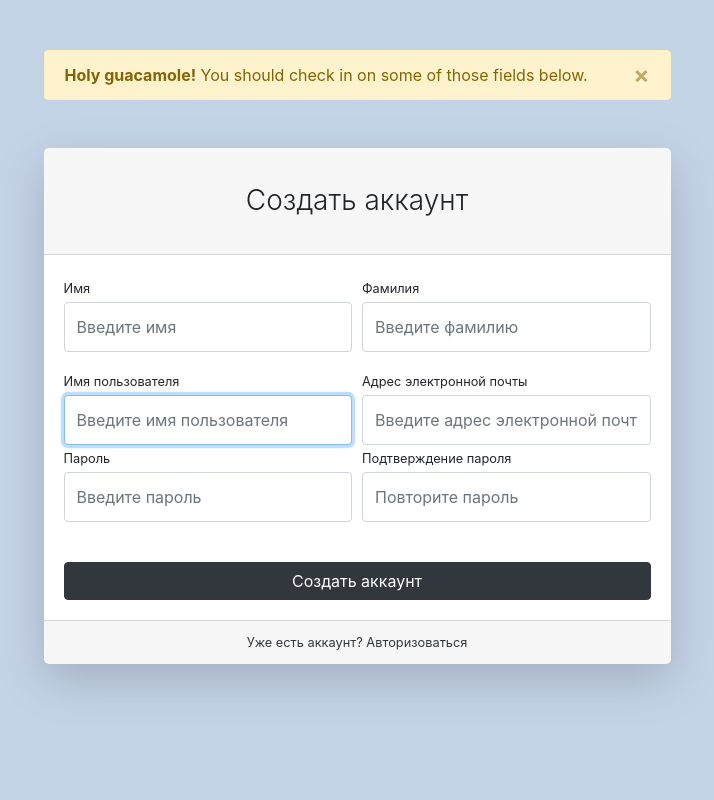
After one commit to Martinovdima/geekshop, a Django app: page /users/register/ in a window 1280 px wide. The commit adds this page. Shown: the whole page, without its empty margins (283-997 px from the left). Run offline with Django 3.2, Linux system fonts and the light colour scheme; some libraries are stand-ins or nearby versions.

Commit message:
added templates for Login and Register created LoginUserForm and Logic created RegisterUserForm and Logic

```diff
--- a/geekshop/urls.py
+++ b/geekshop/urls.py
@@ -19,12 +19,13 @@ from django.conf import settings
 from django.conf.urls.static import static
 
 from products.views import index, products
+from users.views import login, register
 
 urlpatterns = [
     path('admin/', admin.site.urls),
     path('', index, name='index'),
-    path('products/', products, name='products'),
     path('products/', include('products.urls', namespace='products')),
+    path('users/', include('users.urls', namespace='users')),
 ]
 
 if settings.DEBUG:
--- a/products/templates/products/base.html
+++ b/products/templates/products/base.html
@@ -34,7 +34,7 @@
                     <a class="nav-link" href="{% url 'products:index' %}">Каталог <i class="fas fa-shopping-bag"></i> </a>
                 </li>
                 <li class="nav-item">
-                    <a class="nav-link" href="auth/login.html">Войти <i class="fas fa-sign-in-alt"></i></a>
+                    <a class="nav-link" href="{% url 'users:login' %}">Войти <i class="fas fa-sign-in-alt"></i></a>
                 </li>
                 <li class="nav-item">
                     <a class="nav-link" href="auth/profile.html">Валерий П.
--- /dev/null
+++ b/users/forms.py
@@ -0,0 +1,22 @@
+from django.contrib.auth.forms import AuthenticationForm, UserCreationForm
+from django import forms
+
+from users.models import User
+
+class UserLoginForm(AuthenticationForm):
+    username = forms.CharField(widget=forms.TextInput(attrs={'class': 'form-control py-4', 'placeholder': 'Введите имя пользователя'}))
+    password = forms.CharField(widget=forms.PasswordInput(attrs={'class': 'form-control py-4', 'placeholder': 'Введите пароль'}))
+    class Meta:
+        model = User
+        fields = ('username', 'password')
+
+class UserRegisterForm(UserCreationForm):
+    username = forms.CharField(widget=forms.TextInput(attrs={'class': 'form-control py-4', 'placeholder': 'Введите имя пользователя'}))
+    email = forms.CharField(widget=forms.EmailInput(attrs={'class': 'form-control py-4', 'placeholder': 'Введите адрес электронной почты'}))
+    first_name = forms.CharField(widget=forms.TextInput(attrs={'class': 'form-control py-4', 'placeholder': 'Введите имя'}))
+    last_name = forms.CharField(widget=forms.TextInput(attrs={'class': 'form-control py-4', 'placeholder': 'Введите фамилию'}))
+    password1 = forms.CharField(widget=forms.PasswordInput(attrs={'class': 'form-control py-4', 'placeholder': 'Введите пароль'}))
+    password2 = forms.CharField(widget=forms.PasswordInput(attrs={'class': 'form-control py-4', 'placeholder': 'Повторите пароль'}))
+    class Meta:
+        model = User
+        fields = ('username','email', 'first_name', 'last_name', 'password1', 'password2')
--- /dev/null
+++ b/users/templates/users/base.html
@@ -0,0 +1,33 @@
+{% load static %}
+
+<!DOCTYPE html>
+<html lang="en">
+<head>
+    <meta charset="utf-8"/>
+    <meta http-equiv="X-UA-Compatible" content="IE=edge"/>
+    <meta name="viewport" content="width=device-width, initial-scale=1, shrink-to-fit=no"/>
+    <meta name="description" content=""/>
+    <meta name="author" content=""/>
+    <title>{{ title }}</title>
+    <link href="{% static 'css/auth-admin.css' %}" rel="stylesheet"/>
+    <script src="https://cdnjs.cloudflare.com/ajax/libs/font-awesome/5.15.1/js/all.min.js"
+            crossorigin="anonymous"></script>
+</head>
+<body class="bg-primary">
+<div id="layoutAuthentication">
+    <div id="layoutAuthentication_content">
+        <main>
+            <div class="container">
+                <div class="row justify-content-center">
+                    {% block content %} {% endblock %}
+                </div>
+            </div>
+        </main>
+    </div>
+</div>
+<script src="https://code.jquery.com/jquery-3.5.1.slim.min.js" crossorigin="anonymous"></script>
+<script src="https://cdn.jsdelivr.net/npm/bootstrap@4.5.3/dist/js/bootstrap.bundle.min.js"
+        crossorigin="anonymous"></script>
+<script src="{% static 'js/auth-admin.js' %}"></script>
+</body>
+</html>
--- /dev/null
+++ b/users/templates/users/register.html
@@ -0,0 +1,68 @@
+{% extends 'users/base.html' %}
+
+{% block content %}
+    <div class="col-lg-7">
+        <div class="alert alert-warning alert-dismissible fade show" role="alert"
+             style="margin-top: 50px;">
+            <strong>Holy guacamole!</strong> You should check in on some of those fields below.
+            <button type="button" class="close" data-dismiss="alert" aria-label="Close">
+                <span aria-hidden="true">&times;</span>
+            </button>
+        </div>
+        <div class="card shadow-lg border-0 rounded-lg mt-5">
+            <div class="card-header"><h3 class="text-center font-weight-light my-4">Создать аккаунт</h3>
+            </div>
+            <div class="card-body">
+                <form action="{% url 'users:register' %}" method="post">
+                    {% csrf_token %}
+                    <div class="form-row">
+                        <div class="col-md-6">
+                            <div class="form-group">
+                                <label class="small mb-1" for="{{ form.first_name.id_for_label }}">Имя</label>
+                                {{ form.first_name }}
+                            </div>
+                        </div>
+                        <div class="col-md-6">
+                            <div class="form-group">
+                                <label class="small mb-1" for="{{ form.last_name.id_for_label }}">Фамилия</label>
+                                {{ form.last_name }}
+                            </div>
+                        </div>
+                    </div>
+                    <div class="form-row">
+                        <div class="col-md-6">
+                            <label class="small mb-1" for="inputUsername">Имя пользователя</label>
+                            {{ form.username }}
+                        </div>
+                        <div class="col-md-6">
+                            <label class="small mb-1" for="{{ form.email.id_for_label }}">Адрес электронной
+                                почты</label>
+                            {{ form.email }}
+                        </div>
+                    </div>
+                    <div class="form-row">
+                        <div class="col-md-6">
+                            <div class="form-group">
+                                <label class="small mb-1" for="{{ form.password1.id_for_label }}">Пароль</label>
+                                {{ form.password1 }}
+                            </div>
+                        </div>
+                        <div class="col-md-6">
+                            <div class="form-group">
+                                <label class="small mb-1" for="{{ form.password2.id_for_label }}">Подтверждение
+                                    пароля</label>
+                                {{ form.password2 }}
+                            </div>
+                        </div>
+                    </div>
+                    <div class="form-group mt-4 mb-0">
+                        <input class="btn btn-primary btn-block" type="submit" value="Создать аккаунт">
+                    </div>
+                </form>
+            </div>
+            <div class="card-footer text-center">
+                <div class="small"><a href="{% url 'users:login' %}">Уже есть аккаунт? Авторизоваться</a></div>
+            </div>
+        </div>
+    </div>
+{% endblock %}
--- /dev/null
+++ b/users/urls.py
@@ -0,0 +1,10 @@
+from django.urls import path
+
+from users.views import login,register
+
+app_name = 'users'
+
+urlpatterns = [
+    path('login/', login, name='login'),
+    path('register/', register, name='register'),
+]
--- a/users/views.py
+++ b/users/views.py
@@ -1,3 +1,39 @@
-from django.shortcuts import render
+from django.shortcuts import render, HttpResponseRedirect
+from django.contrib import auth
+from django.urls import reverse
+
+from users.forms import UserLoginForm, UserRegisterForm
 
 # Create your views here.
+
+def login(request):
+    if request.method == 'POST':
+        form = UserLoginForm(data=request.POST)
+        if form.is_valid():
+            username = request.POST['username']
+            password = request.POST['password']
+            user = auth.authenticate(username=username, password=password)
+            if user and user.is_active:
+                auth.login(request, user)
+                return HttpResponseRedirect(reverse('index'))
+        else:
+            print(form.errors)
+    else:
+        form = UserLoginForm()
+    content= {'title': 'Geekshop - Авторизация', 'form': form}
+
+    return render(request, 'users/login.html', content)
+
+def register(request):
+    if request.method == 'POST':
+        form = UserRegisterForm(data=request.POST)
+        if form.is_valid():
+            form.save()
+            return HttpResponseRedirect(reverse('users:login'))
+        else:
+            print(form.errors)
+    else:
+        form = UserRegisterForm()
+    content = {'title': 'Geekshop - Регистрация', 'form': form}
+
+    return render(request, 'users/register.html', content)
```
Also changed, not shown: users/templates/users/login.html (added, +36 -0 lines).
